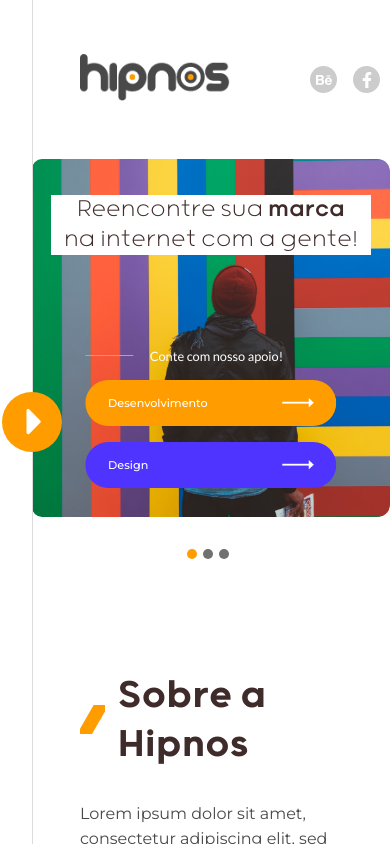
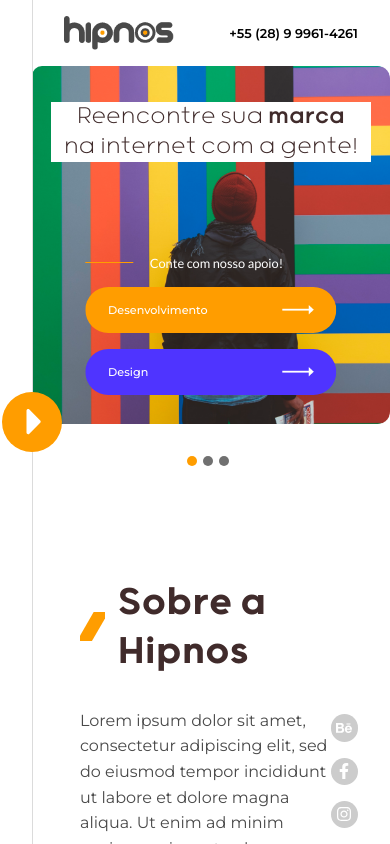
Before and after one commit to elianbatista/agencia-hipno, a React (Create React App) app: page / in a window 390 px wide. Built offline with nearby package versions, Linux system fonts and the light colour scheme.

Commit message:
responsividade do topo

```diff
--- a/src/components/Topo/responsive.scss
+++ b/src/components/Topo/responsive.scss
@@ -2,7 +2,7 @@
   header {
     .left-side {
       .content-logo {
-        display: block;
+        display: flex;
       }
       ul.menu {
         display: none;
@@ -10,3 +10,70 @@
     }
   }
 }
+
+@media (max-width: 730px) {
+  header {
+    padding: 1rem 3rem;
+    .right-side {
+      .content-icons {
+        position: fixed;
+        bottom: 1rem;
+        right: 1rem;
+        flex-direction: column;
+        .icon {
+          margin-right: 0;
+          margin-bottom: 1rem;
+          &:last-child {
+            margin-bottom: 0;
+          }
+        }
+      }
+      span.phone {
+        border-left: none;
+        padding-left: 0;
+      }
+    }
+  }
+}
+
+@media (max-width: 600px) {
+  header {
+    .left-side {
+      padding-right: 0;
+      .content-logo {
+        img {
+          width: 130px;
+        }
+      }
+    }
+    .right-side {
+      span.phone {
+        font-size: 0.8rem;
+      }
+    }
+  }
+}
+
+@media (max-width: 480px) {
+  header {
+    padding: 1rem 2rem;
+    .left-side {
+      .content-logo {
+        img {
+          width: 110px;
+        }
+      }
+    }
+  }
+}
+
+@media (max-width: 380px) {
+  header {
+    padding: 1rem;
+    .right-side {
+      span.phone {
+        font-size: 0.7rem;
+      }
+    }
+  }
+}
```
